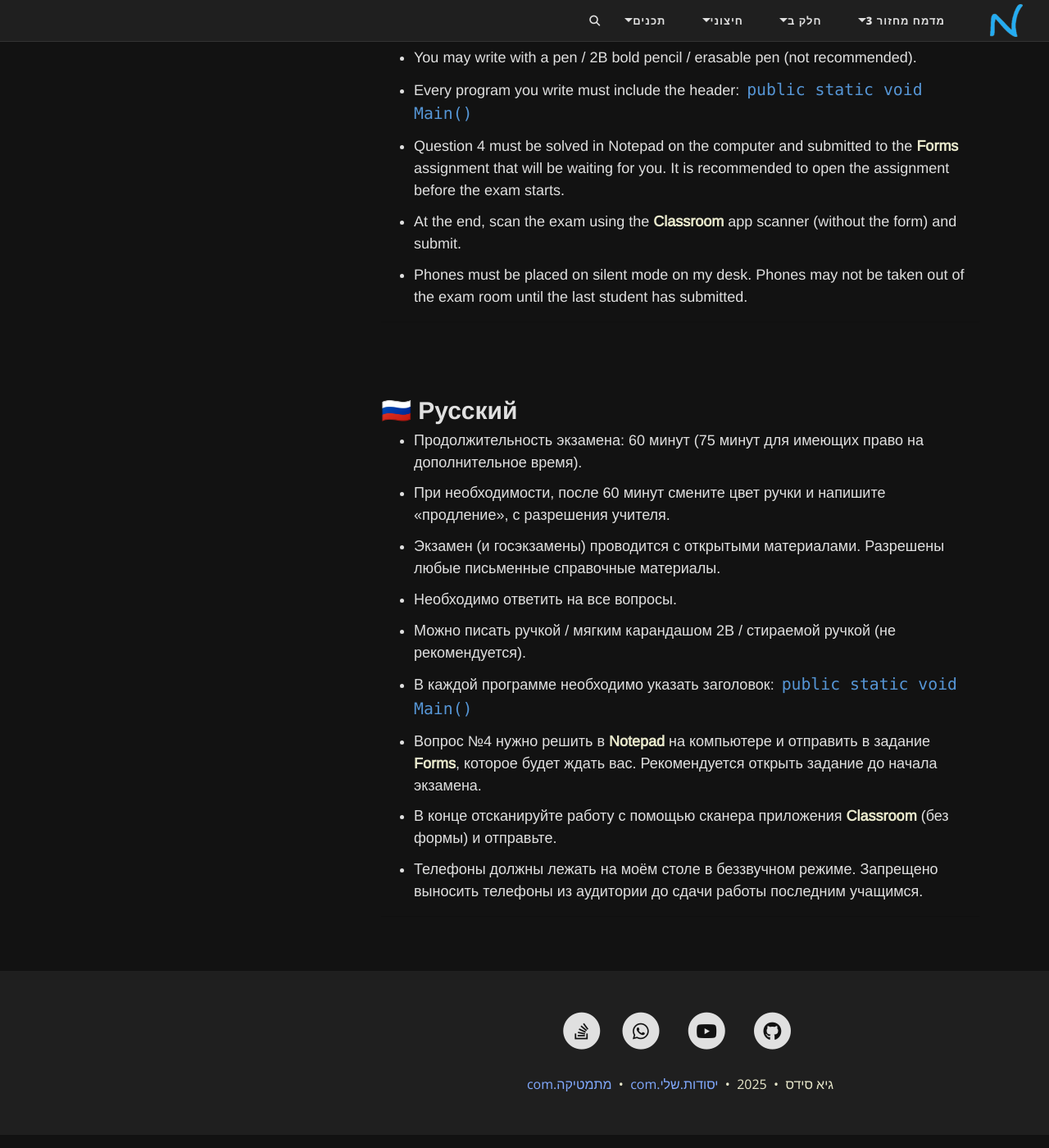
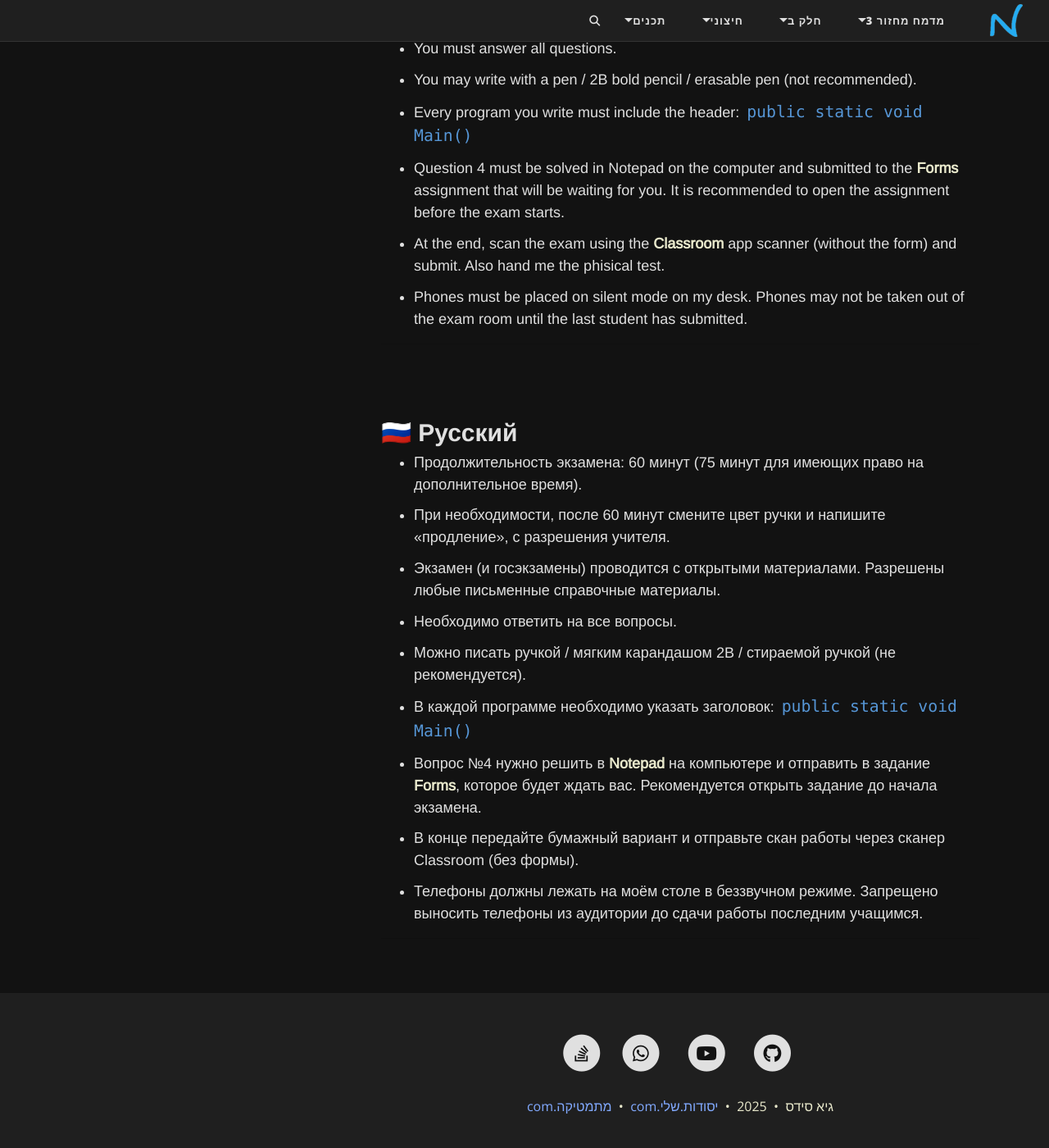
Before and after one commit to 3strategy/BeautifulYesodot, a Jekyll site: the page built from cs/ExamInstructions.md, in a window 1280 px wide and 1400 px high, scrolled down 1305 px. Shown: the whole window at 82% size. Built offline with Jekyll 4.4.1, drawn with Linux system fonts in a browser that asks for light colours; comment, search, counter and statistics services are not loaded; some of the changed text lies outside the part shown.

Commit message:
תיקון להנחיות בחינה 1.

```diff
--- a/cs/ExamInstructions.md
+++ b/cs/ExamInstructions.md
@@ -35,7 +35,7 @@
 - You may write with a pen / 2B bold pencil / erasable pen (not recommended).
 - Every program you write must include the header: `public static void Main()`
 - Question 4 must be solved in Notepad on the computer and submitted to the **Forms** assignment that will be waiting for you. It is recommended to open the assignment before the exam starts.
-- At the end, scan the exam using the **Classroom** app scanner (without the form) and submit.
+- At the end, scan the exam using the **Classroom** app scanner (without the form) and submit. Also hand me the phisical test.
 - Phones must be placed on silent mode on my desk. Phones may not be taken out of the exam room until the last student has submitted.
 
 ---
@@ -48,7 +48,7 @@
 - Можно писать ручкой / мягким карандашом 2B / стираемой ручкой (не рекомендуется).
 - В каждой программе необходимо указать заголовок: `public static void Main()`
 - Вопрос №4 нужно решить в **Notepad** на компьютере и отправить в задание **Forms**, которое будет ждать вас. Рекомендуется открыть задание до начала экзамена.
-- В конце отсканируйте работу с помощью сканера приложения **Classroom** (без формы) и отправьте.
+- В конце передайте бумажный вариант и отправьте скан работы через сканер Classroom (без формы).
 - Телефоны должны лежать на моём столе в беззвучном режиме. Запрещено выносить телефоны из аудитории до сдачи работы последним учащимся.
 
 ---
```
Also changed, not shown: other parts of cs/ExamInstructions.md (+1 -1 lines).
